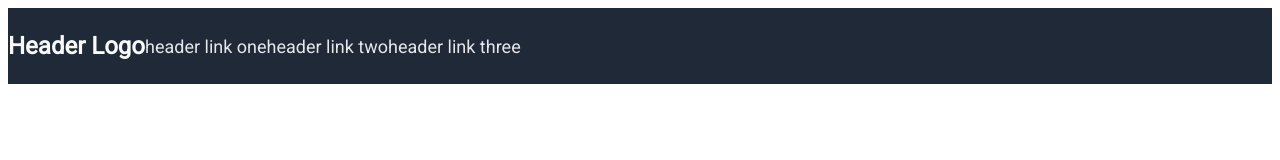
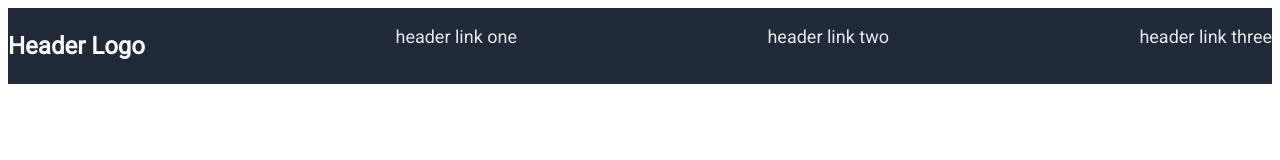
Before and after one commit to therealoganh/odin-landing-page, a plain HTML site: page index.html in a window 1280 px wide. Drawn offline with Linux system fonts and the light colour scheme.

Commit message:
Tweak HTML and CSS format

```diff
--- a/index.html
+++ b/index.html
@@ -9,7 +9,7 @@
     <link rel="preconnect" href="https://fonts.googleapis.com"><link rel="preconnect" href="https://fonts.gstatic.com" crossorigin><link href="https://fonts.googleapis.com/css2?family=Roboto&display=swap" rel="stylesheet">
 </head>
 <body>
-    <div class="header">
+    <div class="container">
       <p class="logo">Header Logo</p>
       <p class="links">header link one</p>
       <p class="links">header link two</p>
--- a/styles/index.css
+++ b/styles/index.css
@@ -1,8 +1,7 @@
-.header {
+.container {
     background-color: #1F2937;
     display: flex;
-    justify-content: flex-start;
-    align-items: center;
+    justify-content: space-between;
     font-family: "Roboto";
 }
 
```
